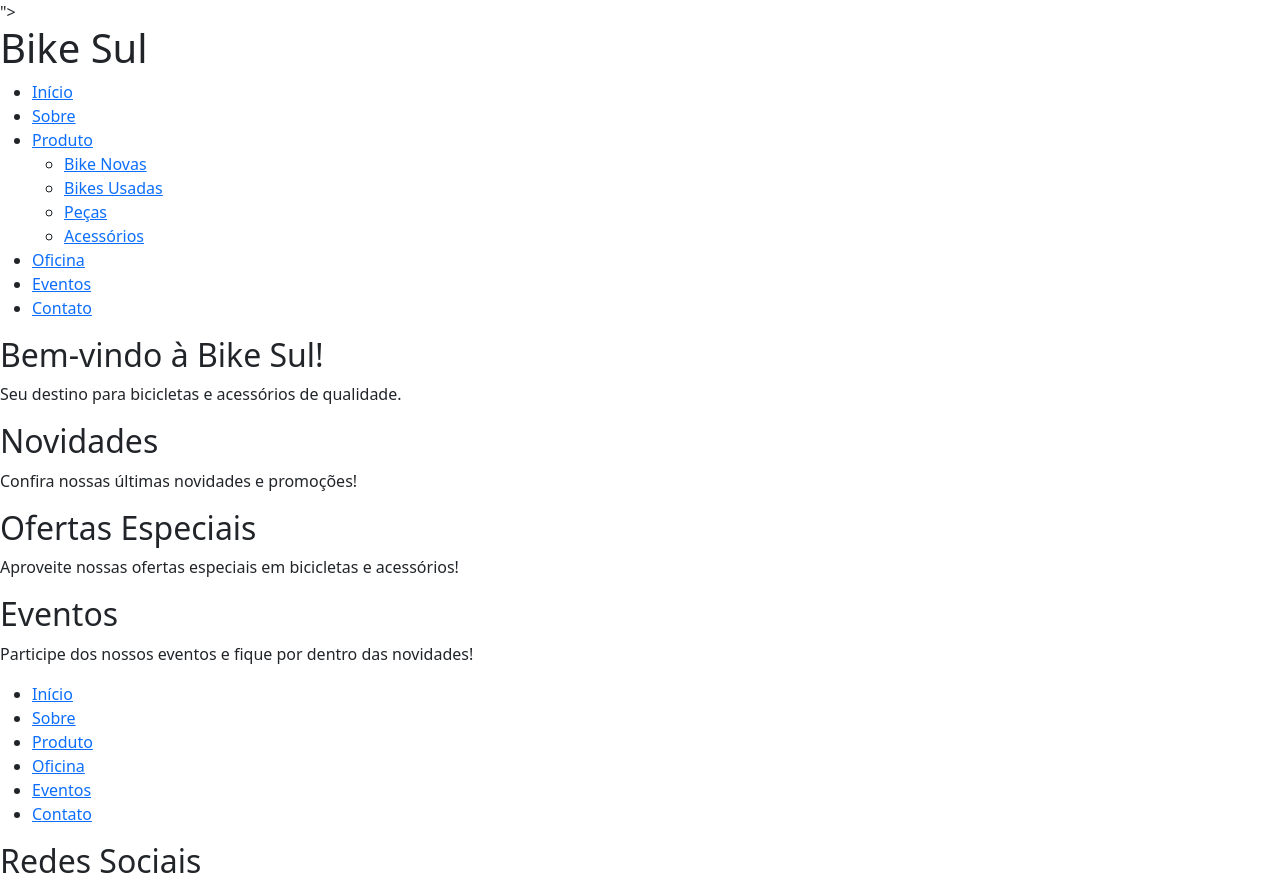
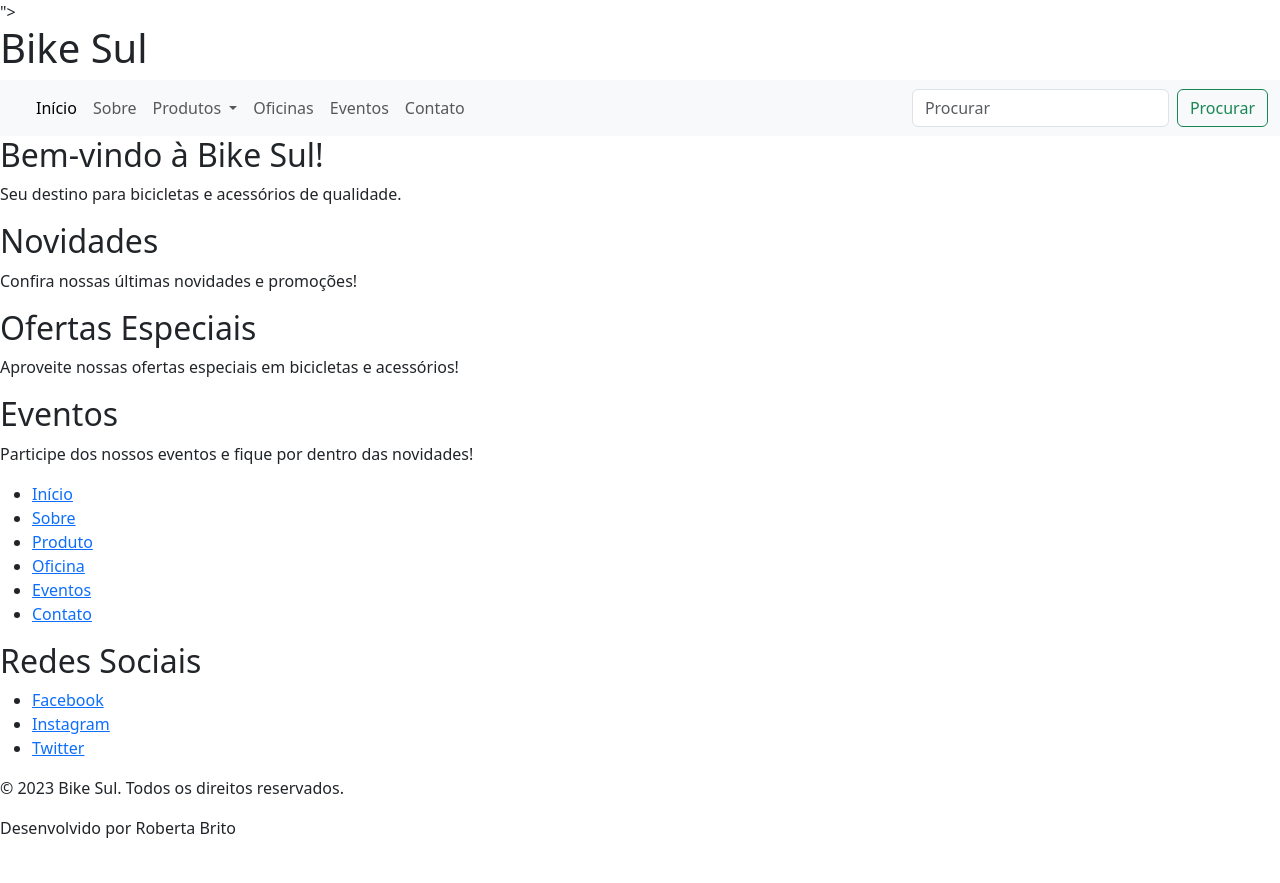
Before and after one commit to robertamsbrito/sitebikesul, a plain HTML site: page index.html in a window 1280 px wide. Shown: the top 883 px of the page. After the commit the page ends 856 px from the top, so only its background shows below. Drawn offline with nearby package versions, Linux system fonts and the light colour scheme; a script that the page names is missing.

Commit message:
atualizando o arquivo index.html atualizando o arquivo style.css

```diff
--- a/index.html
+++ b/index.html
@@ -4,7 +4,8 @@
 <head>
     <meta charset="UTF-8">
     <meta name="viewport" content="width=device-width, initial-scale=1.0">
-    <link href="https://cdn.jsdelivr.net/npm/bootstrap@5.3.5/dist/css/bootstrap.min.css" rel="stylesheet" integrity="sha384-SgOJa3DmI69IUzQ2PVdRZhwQ+dy64/BUtbMJw1MZ8t5HZApcHrRKUc4W0kG879m7" crossorigin="anonymous">">
+    <link href="https://cdn.jsdelivr.net/npm/bootstrap@5.3.5/dist/css/bootstrap.min.css" rel="stylesheet"
+        integrity="sha384-SgOJa3DmI69IUzQ2PVdRZhwQ+dy64/BUtbMJw1MZ8t5HZApcHrRKUc4W0kG879m7" crossorigin="anonymous">">
     <link rel="stylesheet" href="style.css">
     <title>Bike Sul - Página Inicial</title>
 </head>
@@ -12,7 +13,7 @@
 <body>
     <header>
         <h1>Bike Sul</h1>
-        <nav>
+        <!--<nav>
             <ul>
                 <li><a href="index.html">Início</a></li>
                 <li><a href="sobre.html">Sobre</a></li>
@@ -30,7 +31,53 @@
                 <li><a href="contato.html">Contato</a></li>
 
             </ul>
+        </nav>-->
+
+        <nav class="navbar navbar-expand-lg bg-body-tertiary">
+            <div class="container-fluid">
+                <a class="navbar-brand" href="#"></a>
+                <button class="navbar-toggler" type="button" data-bs-toggle="collapse"
+                    data-bs-target="#navbarSupportedContent" aria-controls="navbarSupportedContent"
+                    aria-expanded="false" aria-label="Toggle navigation">
+                    <span class="navbar-toggler-icon"></span>
+                </button>
+                <div class="collapse navbar-collapse" id="navbarSupportedContent">
+                    <ul class="navbar-nav me-auto mb-2 mb-lg-0">
+                        <li class="nav-item">
+                            <a class="nav-link active" aria-current="page" href="#">Início</a>
+                        </li>
+                        <li class="nav-item">
+                            <a class="nav-link" href="#">Sobre</a>
+                        </li>
+                        <li class="nav-item dropdown">
+                            <a class="nav-link dropdown-toggle" href="#" role="button" data-bs-toggle="dropdown"
+                                aria-expanded="false">
+                                Produtos
+                            </a>
+                            <ul class="dropdown-menu">
+                                <li><a class="dropdown-item" href="#">Bikes novas</a></li>
+                                <li><a class="dropdown-item" href="#">Bikes usadas</a></li>
+                                <li><a class="dropdown-item" href="#">Peças</a></li>
+                                <li><a class="dropdown-item" href="#">Acessórios</a></li>
+                            </ul>
+                            <li class="nav-item">
+                                <a class="nav-link" href="#">Oficinas</a>
+                            </li>
+                            <li class="nav-item">
+                                <a class="nav-link" href="#">Eventos</a>
+                            </li>
+                            <li class="nav-item">
+                                <a class="nav-link" href="#">Contato</a>
+                        </li>
+                    </ul>
+                    <form class="d-flex" role="search">
+                        <input class="form-control me-2" type="search" placeholder="Procurar" aria-label="Search">
+                        <button class="btn btn-outline-success" type="submit">Procurar</button>
+                    </form>
+                </div>
+            </div>
         </nav>
+
         <div>
             <h2>Bem-vindo à Bike Sul!</h2>
             <p>Seu destino para bicicletas e acessórios de qualidade.</p>
@@ -73,6 +120,9 @@
         <p>Desenvolvido por Roberta Brito</p>
     </nav>
 </footer>
-<script src="https://cdn.jsdelivr.net/npm/bootstrap@5.3.5/dist/js/bootstrap.bundle.min.js" integrity="sha384-k6d4wzSIapyDyv1kpU366/PK5hCdSbCRGRCMv+eplOQJWyd1fbcAu9OCUj5zNLiq" crossorigin="anonymous"></script>
+<script src="https://cdn.jsdelivr.net/npm/bootstrap@5.3.5/dist/js/bootstrap.bundle.min.js"
+    integrity="sha384-k6d4wzSIapyDyv1kpU366/PK5hCdSbCRGRCMv+eplOQJWyd1fbcAu9OCUj5zNLiq"
+    crossorigin="anonymous"></script>
 <script src="script.js"></script>
+
 </html>
```
Also changed, not shown: style.css (line endings or trailing spaces).
